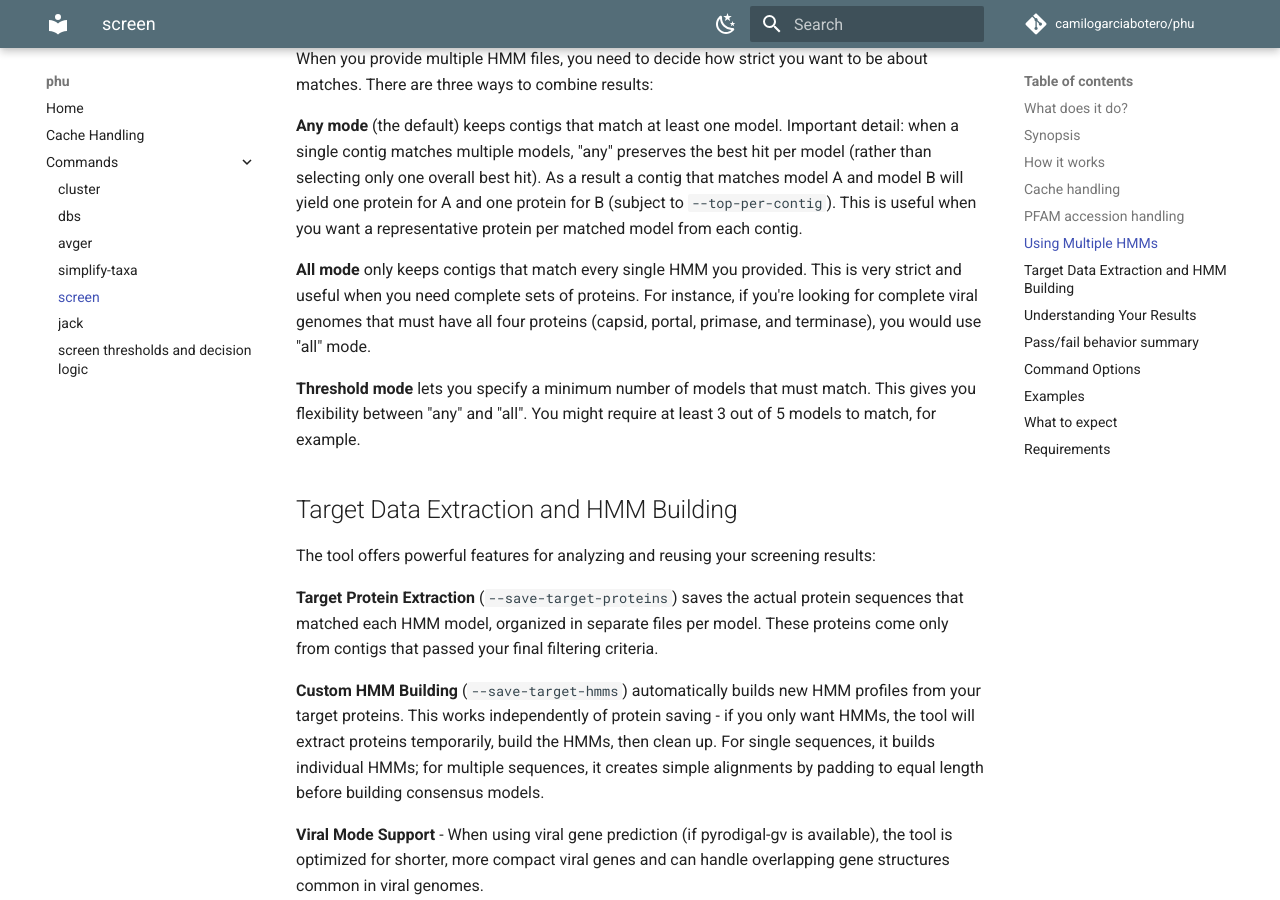
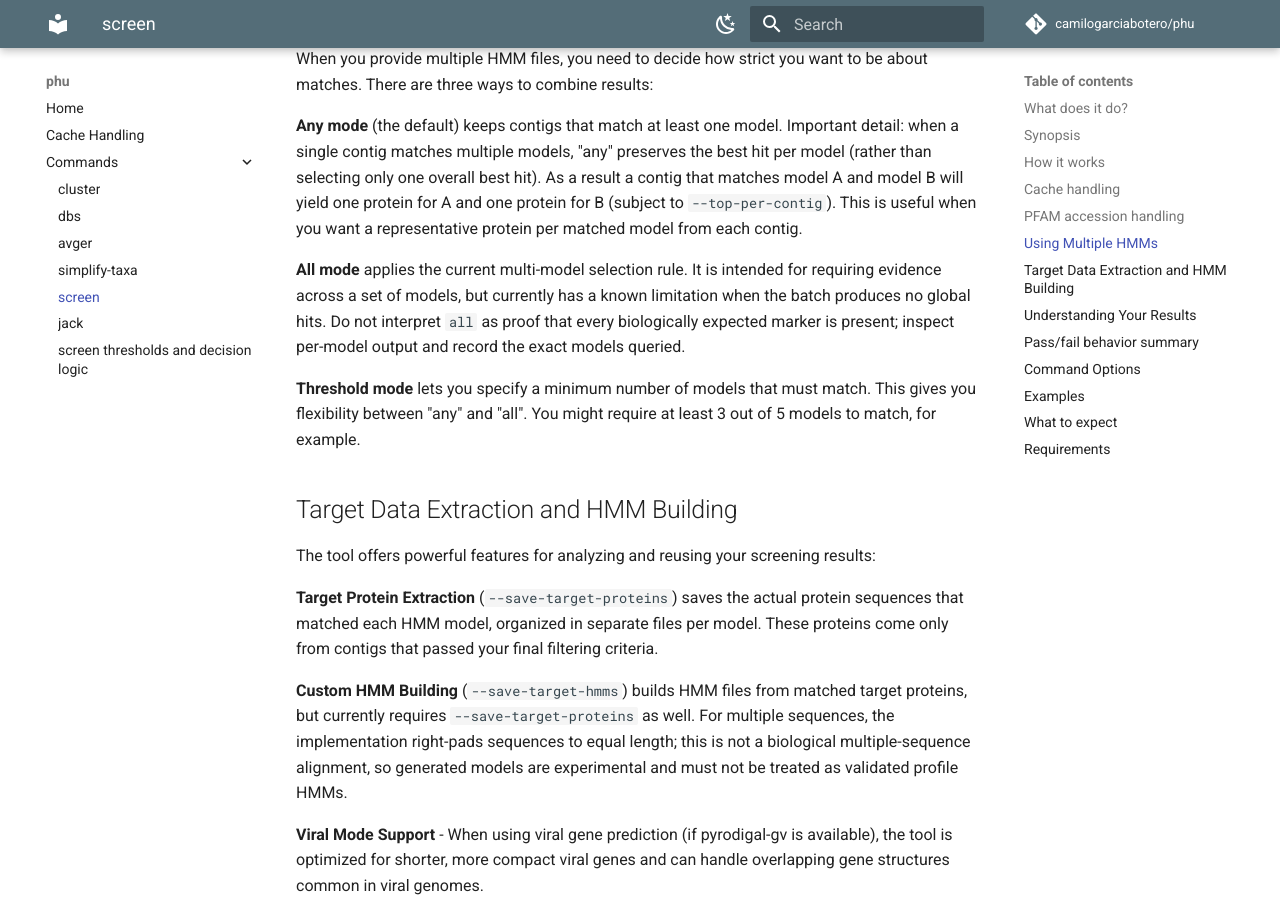
Before and after one commit to camilogarciabotero/phu, an MkDocs documentation site: the page built from docs/commands/screen.md, in a window 1280 px wide and 900 px high, scrolled down 2476 px. Built offline with MkDocs 1.6.1 and Material for MkDocs 9.7.7, drawn with Linux system fonts in a browser that asks for light colours; comment, search, counter and statistics services are not loaded; some of the changed text lies outside the part shown.

Commit message:
Update screen command documentation to clarify features and usage examples

```diff
--- a/docs/commands/screen.md
+++ b/docs/commands/screen.md
@@ -4,7 +4,7 @@
 
 The `phu screen` command helps you find DNA contigs that contain specific protein families. It predicts proteins from your contigs, searches those proteins against Hidden Markov Model (HMM) profiles using **pyHMMER** (a fast Python implementation), and then selects contigs based on the matches and your combination/filtering rules. Think of it as a molecular search engine for pulling out contigs that contain the proteins you care about.
 
-This is especially useful when you have metagenomic assemblies and want to pull out contigs that belong to viruses, or when you're looking for contigs that contain specific metabolic pathways. The tool now includes advanced features like building custom HMMs from your target proteins and specialized viral gene prediction.
+This is especially useful when you have metagenomic assemblies and want to pull out contigs that belong to viruses, or when you're looking for contigs that contain specific metabolic pathways. Target-protein extraction and custom HMM generation are experimental features and are not a validated replacement for a biologically aligned profile-HMM workflow.
 
 For implementation-level details on pass/fail decisions, see [screen thresholds and decision logic](screen-thresholds.md).
 
@@ -76,7 +76,7 @@
 
 **Any mode** (the default) keeps contigs that match at least one model. Important detail: when a single contig matches multiple models, "any" preserves the best hit per model (rather than selecting only one overall best hit). As a result a contig that matches model A and model B will yield one protein for A and one protein for B (subject to `--top-per-contig`). This is useful when you want a representative protein per matched model from each contig.
 
-**All mode** only keeps contigs that match every single HMM you provided. This is very strict and useful when you need complete sets of proteins. For instance, if you're looking for complete viral genomes that must have all four proteins (capsid, portal, primase, and terminase), you would use "all" mode.
+**All mode** applies the current multi-model selection rule. It is intended for requiring evidence across a set of models, but currently has a known limitation when the batch produces no global hits. Do not interpret `all` as proof that every biologically expected marker is present; inspect per-model output and record the exact models queried.
 
 **Threshold mode** lets you specify a minimum number of models that must match. This gives you flexibility between "any" and "all". You might require at least 3 out of 5 models to match, for example.
 
@@ -86,7 +86,7 @@
 
 **Target Protein Extraction** (`--save-target-proteins`) saves the actual protein sequences that matched each HMM model, organized in separate files per model. These proteins come only from contigs that passed your final filtering criteria.
 
-**Custom HMM Building** (`--save-target-hmms`) automatically builds new HMM profiles from your target proteins. This works independently of protein saving - if you only want HMMs, the tool will extract proteins temporarily, build the HMMs, then clean up. For single sequences, it builds individual HMMs; for multiple sequences, it creates simple alignments by padding to equal length before building consensus models.
+**Custom HMM Building** (`--save-target-hmms`) builds HMM files from matched target proteins, but currently requires `--save-target-proteins` as well. For multiple sequences, the implementation right-pads sequences to equal length; this is not a biological multiple-sequence alignment, so generated models are experimental and must not be treated as validated profile HMMs.
 
 **Viral Mode Support** - When using viral gene prediction (if pyrodigal-gv is available), the tool is optimized for shorter, more compact viral genes and can handle overlapping gene structures common in viral genomes.
 
@@ -138,11 +138,11 @@
  - mixed: HMM files contain multiple models (pressed/concatenated HMMs)
 
  Examples:
-   phu screen -i contigs.fa --combine-mode any *.hmm
+  phu screen -i contigs.fa --combine-mode any "*.hmm"
    phu screen -i contigs.fa --combine-mode all file1.hmm file2.hmm file3.hmm
    phu screen -i contigs.fa --combine-mode threshold --min-hmm-hits 5 pfam_database.hmm
-   phu screen -i contigs.fa --save-target-proteins *.hmm
-   phu screen -i contigs.fa --save-target-hmms *.hmm
+  phu screen -i contigs.fa --save-target-proteins "*.hmm"
+  phu screen -i contigs.fa --save-target-hmms --save-target-proteins "*.hmm"
 
 ╭─ Arguments ──────────────────────────────────────────────────────────────────────────────╮
 │ *    hmms      HMMS...  HMM files (supports wildcards like *.hmm) [required]             │
```
